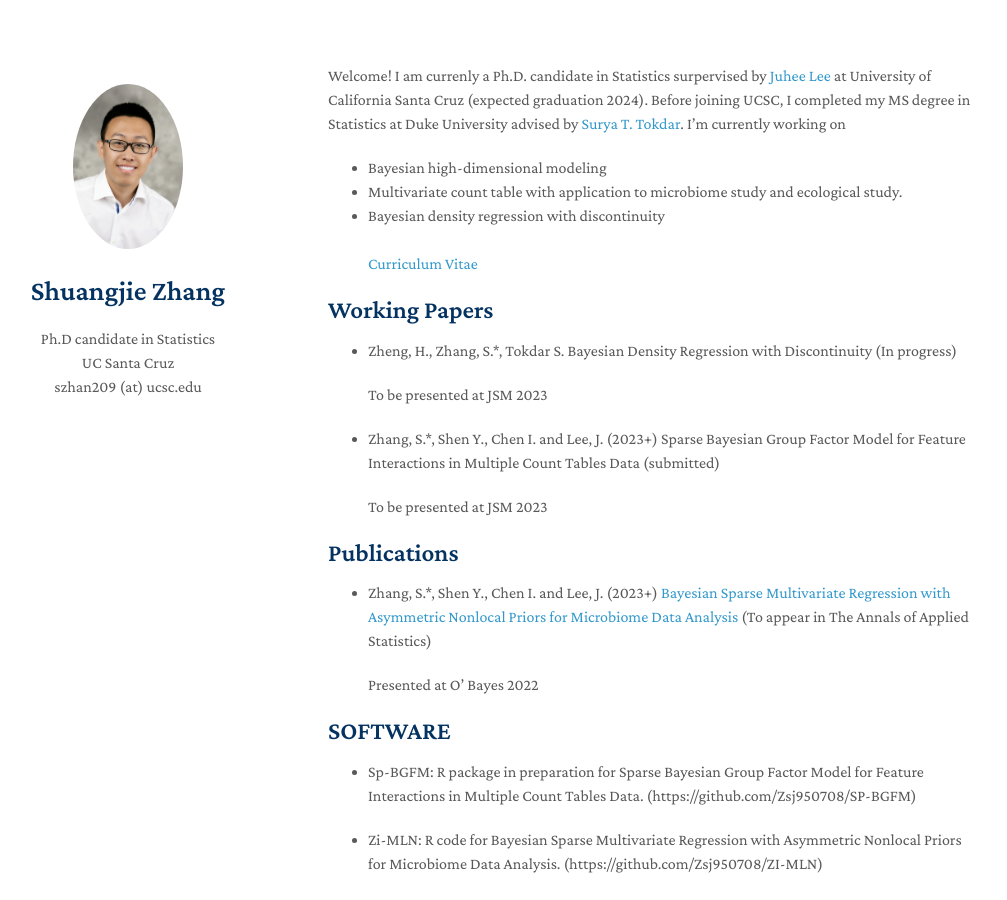
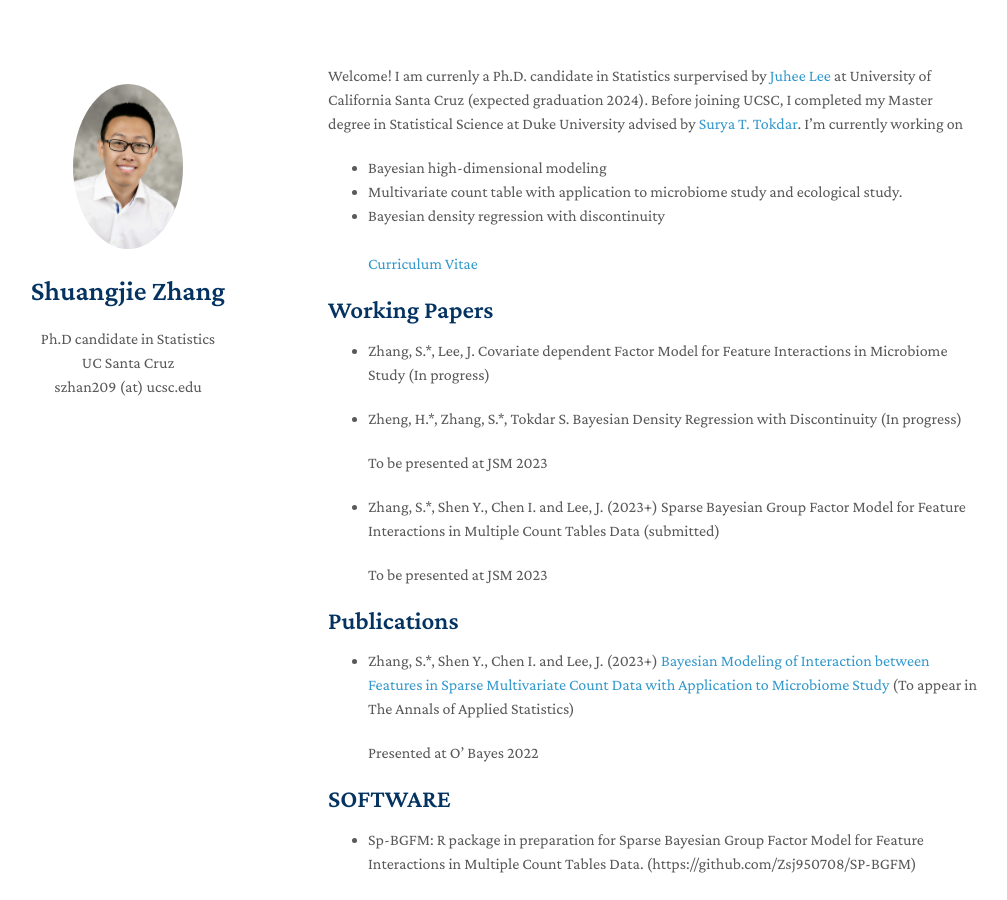
Before and after one commit to shuang-jie/shuang-jie.github.io, a Jekyll site: the page built from index.md, in a window 1280 px wide and 900 px high. Shown: the whole window, without its empty margins (142-1149 px from the left). Built offline with Jekyll 4.4.1, drawn with Linux system fonts in a browser that asks for light colours; nearby versions of some CDN libraries; a style sheet for code colours, icons or effects is not loaded.

Commit message:
Update index.md

```diff
--- a/index.md
+++ b/index.md
@@ -2,7 +2,7 @@
 layout: homepage
 ---
 
-Welcome! I am currenly a Ph.D. candidate in Statistics surpervised by [Juhee Lee](https://sites.google.com/ucsc.edu/juheelee/home?authuser=0) at University of California Santa Cruz (expected graduation 2024). Before joining UCSC, I completed my MS degree in Statistics at Duke University advised by [Surya T. Tokdar](http://www2.stat.duke.edu/~st118/). I’m currently working on
+Welcome! I am currenly a Ph.D. candidate in Statistics surpervised by [Juhee Lee](https://sites.google.com/ucsc.edu/juheelee/home?authuser=0) at University of California Santa Cruz (expected graduation 2024). Before joining UCSC, I completed my Master degree in Statistical Science at Duke University advised by [Surya T. Tokdar](http://www2.stat.duke.edu/~st118/). I’m currently working on
 - Bayesian high-dimensional modeling
 - Multivariate count table with application to microbiome study and ecological study.
 - Bayesian density regression with discontinuity
@@ -12,7 +12,10 @@ Welcome! I am currenly a Ph.D. candidate in Statistics surpervised by [Juhee Lee
 
 
 ## Working Papers
-* Zheng, H., Zhang, S.*, Tokdar S. Bayesian Density Regression with Discontinuity (In progress)
+* Zhang, S.*, Lee, J. Covariate dependent Factor Model for Feature Interactions in Microbiome Study (In progress)
+
+
+* Zheng, H.*, Zhang, S.\*, Tokdar S. Bayesian Density Regression with Discontinuity (In progress)
 
    To be presented at JSM 2023
 
@@ -24,7 +27,7 @@ Welcome! I am currenly a Ph.D. candidate in Statistics surpervised by [Juhee Lee
 
 ## Publications
 
-* Zhang, S.*, Shen Y., Chen I. and Lee, J. (2023+) [Bayesian Sparse Multivariate Regression with Asymmetric Nonlocal Priors for Microbiome Data Analysis](https://www.e-publications.org/ims/submission/AOAS/user/submissionFile/53807?confirm=b0ebfd8f) (To appear in The Annals of Applied Statistics)
+* Zhang, S.*, Shen Y., Chen I. and Lee, J. (2023+) [Bayesian Modeling of Interaction between Features in Sparse Multivariate Count Data with Application to Microbiome Study](https://www.e-publications.org/ims/submission/AOAS/user/submissionFile/53807?confirm=b0ebfd8f) (To appear in The Annals of Applied Statistics)
 
    Presented at O’ Bayes 2022
 
```
